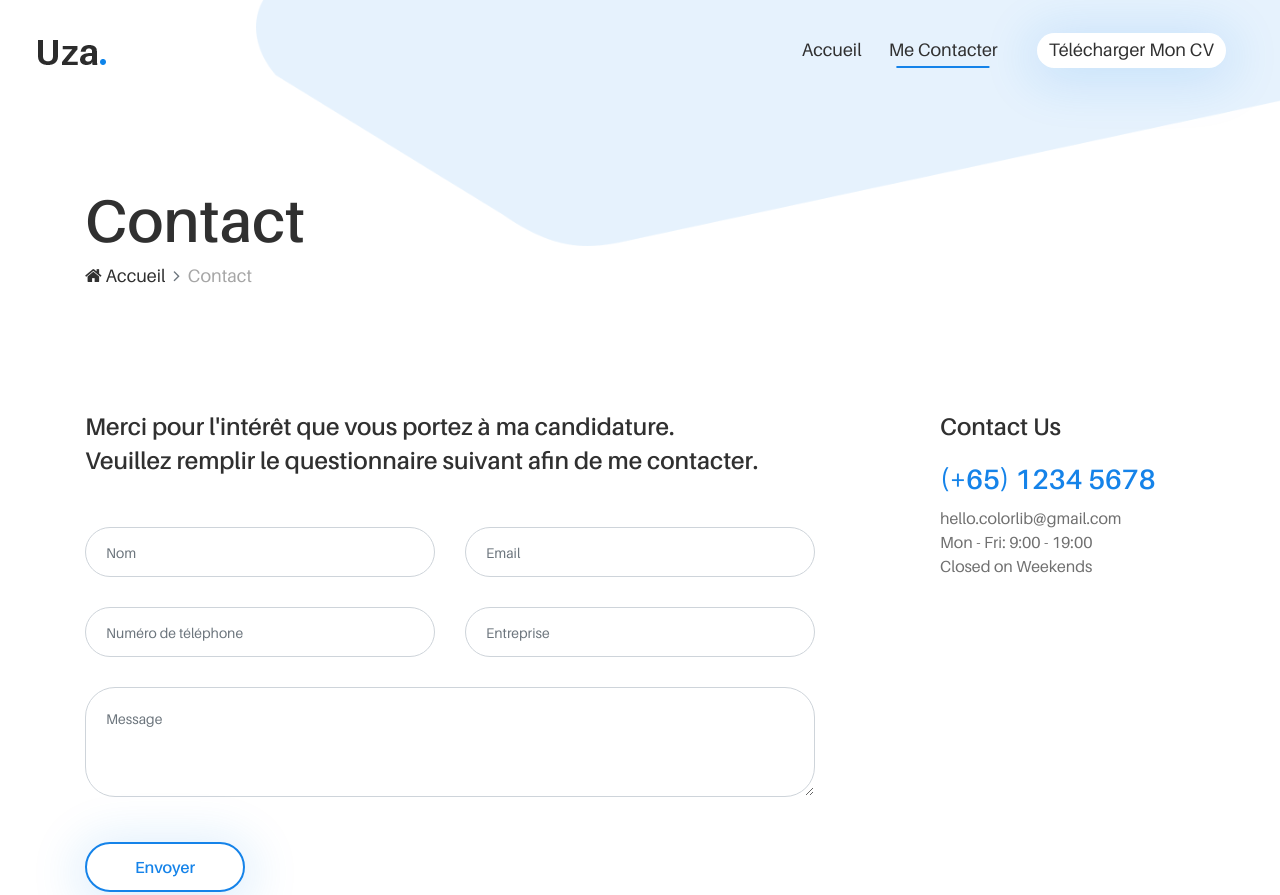
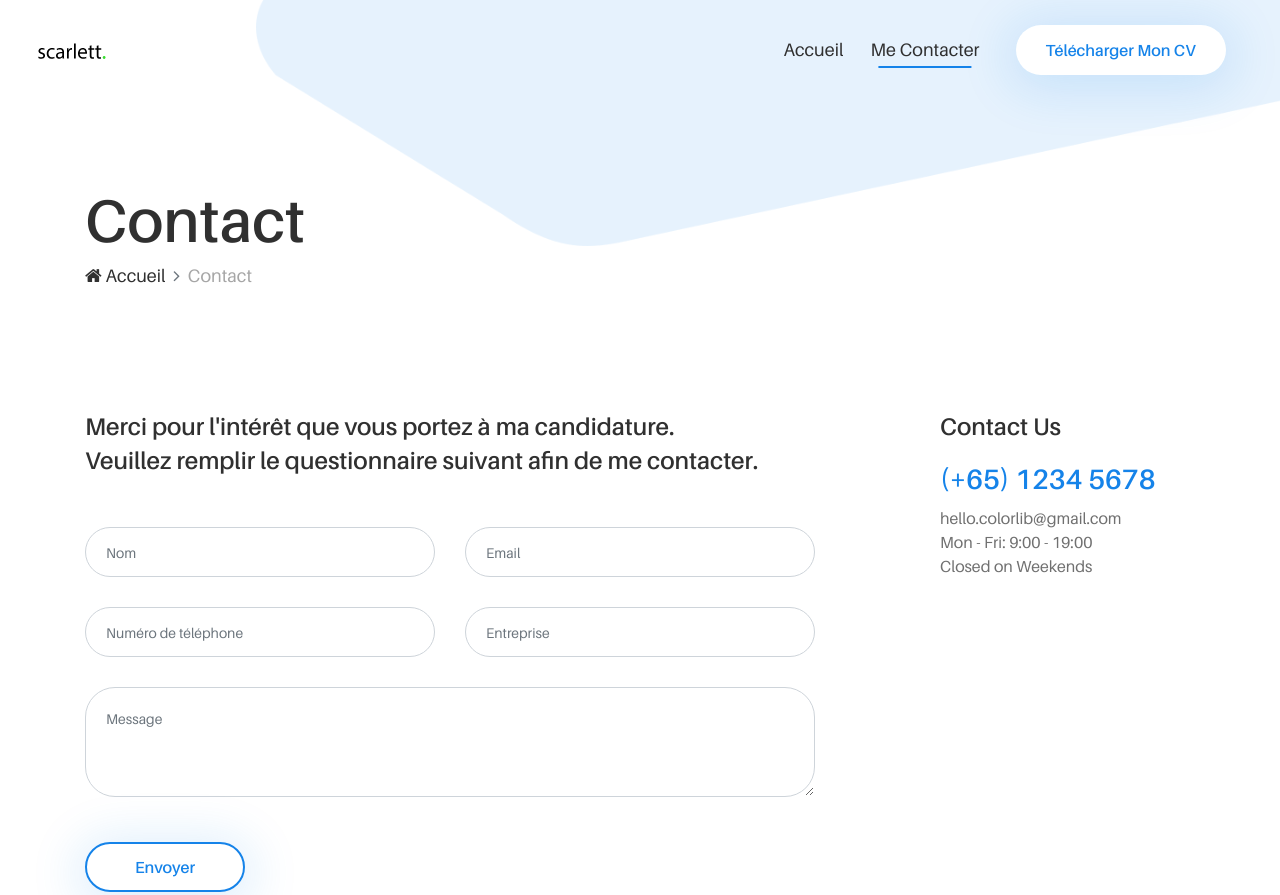
Before and after one commit to scarlettom/cv, a website: page contact.html in a window 1280 px wide. Shown: the top 895 px of the page. Drawn offline with Linux system fonts and the light colour scheme.

Commit message:
Update contact.html

```diff
--- a/contact.html
+++ b/contact.html
@@ -56,7 +56,7 @@
                 <nav class="classy-navbar justify-content-between" id="uzaNav">
 
                     <!-- Logo -->
-                    <a class="nav-brand" href="index.html"><img src="./img/core-img/logo.png" alt=""></a>
+                    <a class="nav-brand" href="index.html"><img src="./img/bg-img/logo.png" alt=""></a>
 
                     <!-- Navbar Toggler -->
                     <div class="classy-navbar-toggler">
@@ -75,11 +75,12 @@
                             <ul id="nav">
                                 <li><a href="./index.html">Accueil</a></li>
                                 <li  class="current-item"><a href="./contact.html">Me Contacter</a></li>
-                                <li><div class="get-a-quote ml-4 mr-3">
+                                 </ul>
+                                <div class="get-a-quote ml-4 mr-3">
                                 <a href="./img/bg-img/cv.pdf" download="cv-scarlett_omullan" class="btn uza-btn">Télécharger mon CV</a>
                             </div>
-                                    </li>
-                                    </ul>
+
+
                         </div>
                         <!-- Nav End -->
 
```
